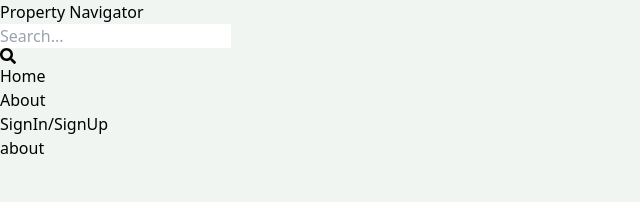
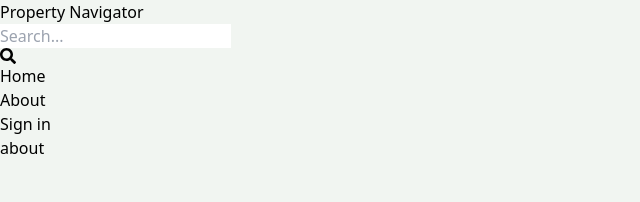
Before and after one commit to musharraf07/PropertyNavigator, a React (Vite) app in the folder Client/: page /about in a window 1280 px wide. Shown: the top 202 px of the page, without its empty margins (0-640 px from the left). Built offline with nearby package versions, Linux system fonts and the light colour scheme; no server answers.

Commit message:
update header and profile page private

```diff
--- a/Client/src/App.jsx
+++ b/Client/src/App.jsx
@@ -6,6 +6,7 @@
 import Profile from "./pages/Profile";
 import About from "./pages/about";
 import Header from "./components/Header";
+import PrivateRoute from "./components/privateRoute";
 
 export default function App() {
   return (
@@ -16,7 +17,10 @@
         <Route path="/sign-in" element={<SignIn />} />
         <Route path="/sign-up" element={<SignUp />} />
         <Route path="/about" element={<About />} />
-        <Route path="/profile" element={<Profile />} />
+
+        <Route element={<PrivateRoute />}>
+          <Route path="/profile" element={<Profile />} />
+        </Route>
       </Routes>
     </BrowserRouter>
   );
--- a/Client/src/components/AuthO.jsx
+++ b/Client/src/components/AuthO.jsx
@@ -28,6 +28,7 @@
       });
       const data = await res.json();
       dispatch(signInSuccess(data));
+      console.log(data);
       navigatge("/");
     } catch (error) {
       console.log("could not sign in with google", error);
--- a/Client/src/components/Header.jsx
+++ b/Client/src/components/Header.jsx
@@ -1,8 +1,10 @@
 import React from "react";
 import { FaSearch } from "react-icons/fa";
 import { Link } from "react-router-dom";
+import { useSelector } from "react-redux";
 
 export default function Header() {
+  const { currentUser } = useSelector((state) => state.user);
   return (
     <header className="bg-slate-200  shadow-md ">
       <div className="flex justify-between items-center max-w-6xl max-auto p-3">
@@ -31,8 +33,16 @@
               About
             </li>
           </Link>
-          <Link to="/sign-in">
-            <li className=" text-slate-700 hover:underline">SignIn/SignUp</li>
+          <Link to="/profile">
+            {currentUser ? (
+              <img
+                className="rounded-full h-7 w-7 object-cover"
+                src={currentUser.avatar}
+                alt="profile"
+              />
+            ) : (
+              <li className=" text-slate-700 hover:underline"> Sign in</li>
+            )}
           </Link>
         </ul>
       </div>
--- /dev/null
+++ b/Client/src/components/privateRoute.jsx
@@ -0,0 +1,7 @@
+import React from "react";
+import { useSelector } from "react-redux";
+import { Outlet, Navigate } from "react-router-dom";
+export default function privateRoute() {
+  const { currentUser } = useSelector((state) => state.user);
+  return currentUser ? <Outlet /> : <Navigate to="/sign-in" />;
+}
```
